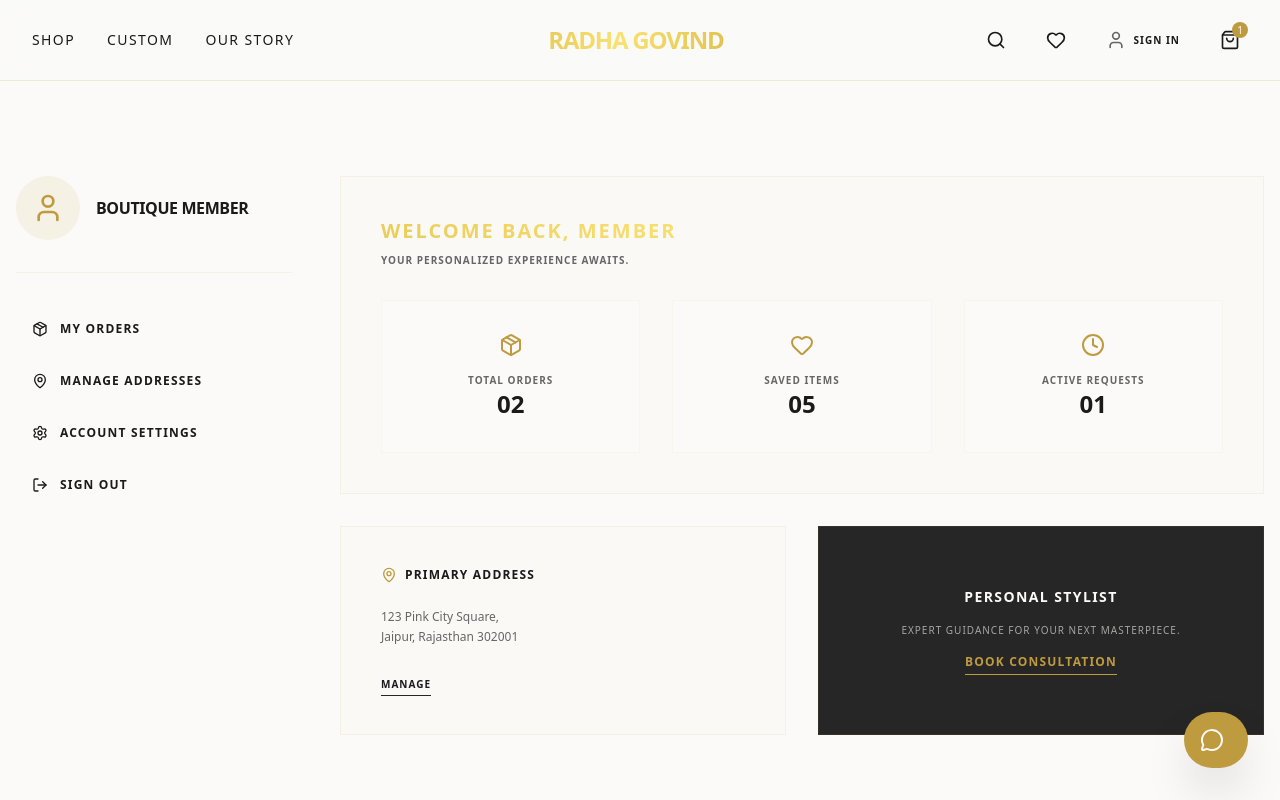
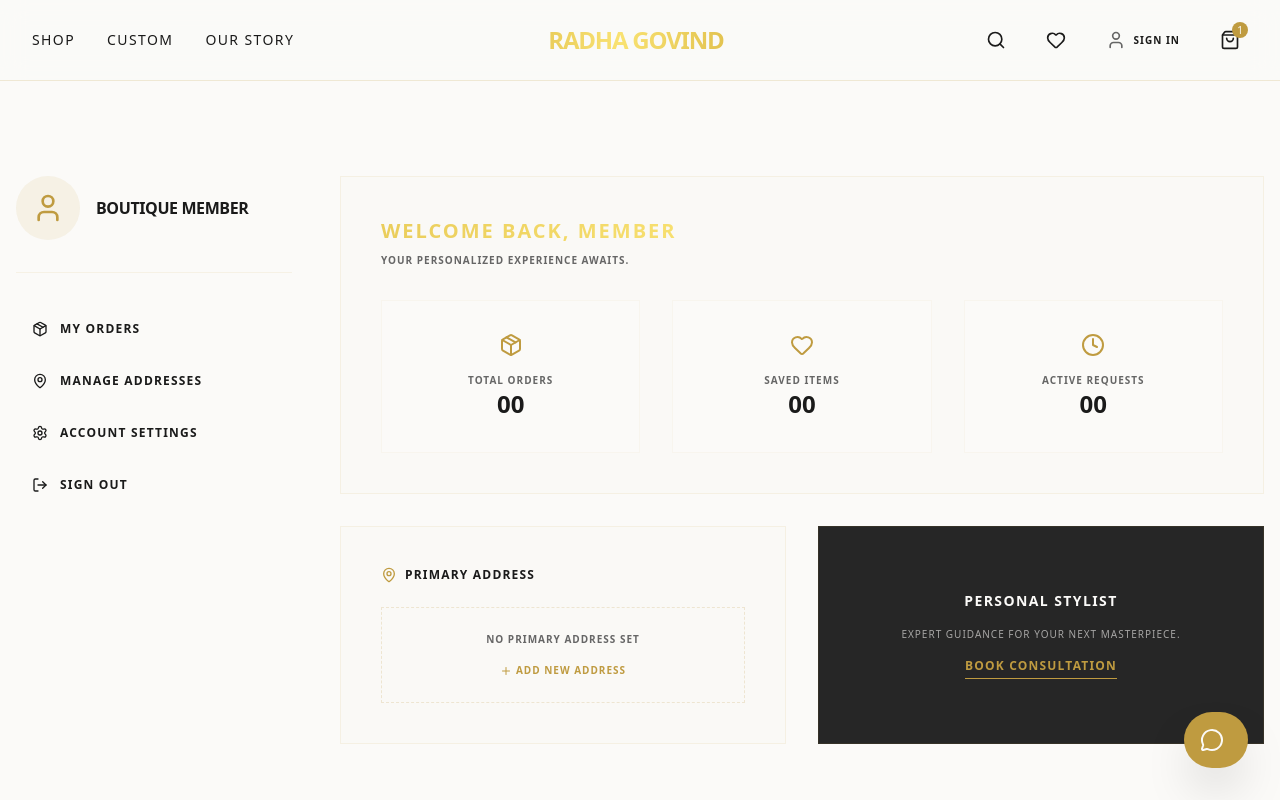
Before and after one commit to harsh18601/jewellery-website, a Next.js app: page /profile in a window 1280 px wide. Shown: the top 800 px of the page. Built offline with nearby package versions, Linux system fonts and the light colour scheme; no server answers; a web font is replaced by a local one.

Commit message:
feat: personalize profile dashboard with dynamic stats and conditional address prompt

```diff
--- a/src/app/api/user/sync/route.ts
+++ b/src/app/api/user/sync/route.ts
@@ -20,6 +20,7 @@
         return NextResponse.json({
             wishlist: user.wishlist || [],
             cart: user.cart || [],
+            addresses: user.addresses || [],
         });
     } catch (error) {
         console.error("Sync fetch error:", error);
--- a/src/app/profile/page.tsx
+++ b/src/app/profile/page.tsx
@@ -1,13 +1,38 @@
 "use client"
 
-import React from 'react'
+import React, { useEffect, useState } from 'react'
 import { motion } from 'framer-motion'
-import { Package, MapPin, Heart, Clock } from 'lucide-react'
+import { Package, MapPin, Heart, Clock, Plus } from 'lucide-react'
 import Link from 'next/link'
 import { useSession } from 'next-auth/react'
+import { useWishlist } from '@/components/providers/WishlistContext'
 
 const ProfileDashboard = () => {
     const { data: session } = useSession()
+    const { wishlistCount } = useWishlist()
+    const [addresses, setAddresses] = useState<any[]>([])
+    const [isLoading, setIsLoading] = useState(true)
+
+    useEffect(() => {
+        if (session) {
+            const fetchUserData = async () => {
+                try {
+                    const res = await fetch('/api/user/sync')
+                    if (res.ok) {
+                        const data = await res.json()
+                        setAddresses(data.addresses || [])
+                    }
+                } catch (e) {
+                    console.error("Failed to fetch profile data", e)
+                } finally {
+                    setIsLoading(false)
+                }
+            }
+            fetchUserData()
+        }
+    }, [session])
+
+    const primaryAddress = addresses.length > 0 ? addresses[0] : null
 
     return (
         <div className="space-y-8">
@@ -18,9 +43,9 @@
                 </div>
                 <div className="grid grid-cols-1 sm:grid-cols-2 lg:grid-cols-3 gap-8">
                     {[
-                        { label: 'Total Orders', value: '02', icon: Package, href: '/profile/orders' },
-                        { label: 'Saved Items', value: '05', icon: Heart, href: '/profile/wishlist' }, // Wishlist placeholder
-                        { label: 'Active Requests', value: '01', icon: Clock, href: '/custom' }
+                        { label: 'Total Orders', value: '00', icon: Package, href: '/profile/orders' },
+                        { label: 'Saved Items', value: wishlistCount.toString().padStart(2, '0'), icon: Heart, href: '/profile/wishlist' },
+                        { label: 'Active Requests', value: '00', icon: Clock, href: '/custom' }
                     ].map((stat, i) => (
                         <Link
                             key={i}
@@ -38,16 +63,31 @@
             </section>
 
             <section className="grid grid-cols-1 md:grid-cols-2 gap-8">
-                <div className="bg-muted/10 p-10 border border-primary/10">
+                <div className="bg-muted/10 p-10 border border-primary/10 min-h-[200px] flex flex-col">
                     <h3 className="text-xs font-bold uppercase tracking-widest mb-6 flex items-center">
                         <MapPin className="h-4 w-4 mr-2 text-primary" />
                         Primary Address
                     </h3>
-                    <p className="text-xs text-muted-foreground font-serif leading-relaxed mb-6">
-                        123 Pink City Square,<br />
-                        Jaipur, Rajasthan 302001
-                    </p>
-                    <Link href="/profile/addresses" className="text-[10px] uppercase tracking-widest font-bold border-b border-secondary pb-1 hover:text-primary hover:border-primary transition-all">Manage</Link>
+
+                    {primaryAddress ? (
+                        <>
+                            <p className="text-xs text-muted-foreground font-serif leading-relaxed mb-6">
+                                {primaryAddress.street},<br />
+                                {primaryAddress.city}, {primaryAddress.state} {primaryAddress.zip}
+                            </p>
+                            <Link href="/profile/addresses" className="mt-auto text-[10px] uppercase tracking-widest font-bold border-b border-secondary pb-1 hover:text-primary hover:border-primary transition-all w-fit">Manage</Link>
+                        </>
+                    ) : (
+                        <div className="flex-1 flex flex-col items-center justify-center text-center space-y-4 border border-dashed border-primary/20 p-6">
+                            <p className="text-[10px] text-muted-foreground uppercase tracking-widest font-bold">No Primary Address Set</p>
+                            <Link
+                                href="/profile/addresses"
+                                className="flex items-center text-[10px] uppercase tracking-widest font-bold text-primary hover:text-primary/80 transition-all"
+                            >
+                                <Plus className="h-3 w-3 mr-1" /> Add New Address
+                            </Link>
+                        </div>
+                    )}
                 </div>
 
                 <div className="bg-secondary p-10 border border-primary/10 flex flex-col justify-center items-center text-center space-y-4">
--- a/src/auth.ts
+++ b/src/auth.ts
@@ -41,12 +41,14 @@
         async jwt({ token, user }) {
             if (user) {
                 token.role = (user as any).role;
+                token.id = user.id;
             }
             return token;
         },
         async session({ session, token }) {
             if (session.user) {
                 (session.user as any).role = token.role;
+                (session.user as any).id = token.id;
             }
             return session;
         }
```
